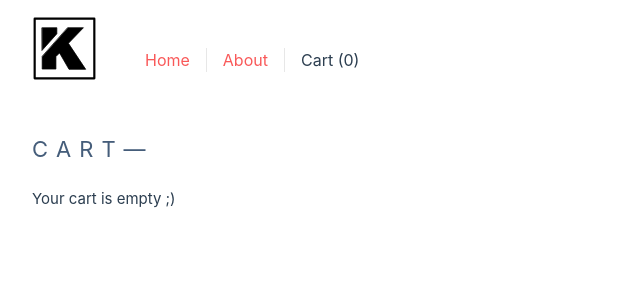
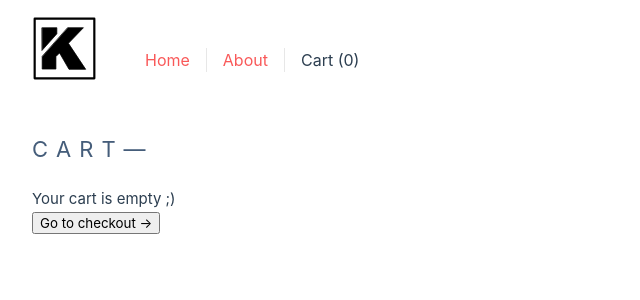
Before and after one commit to DrLeurs/kreastion-shop, a Vue app in the folder frontend/kreastion-shop/: page /cart in a window 1280 px wide. Shown: the top 300 px of the page, without its empty margins (0-640 px from the left). Built offline with nearby package versions, Linux system fonts and the light colour scheme.

Commit message:
Add checkout button to CartView

```diff
--- a/frontend/kreastion-shop/src/views/CartView.vue
+++ b/frontend/kreastion-shop/src/views/CartView.vue
@@ -58,6 +58,9 @@ export default {
         <td class="total-amount">&euro; {{ cartStore.totalAmount }}</td>
       </tr>
     </table>
+    <RouterLink to="/checkout">
+      <button class="order">Go to checkout &RightArrow;</button>
+    </RouterLink>
   </main>
 </template>
 
```
